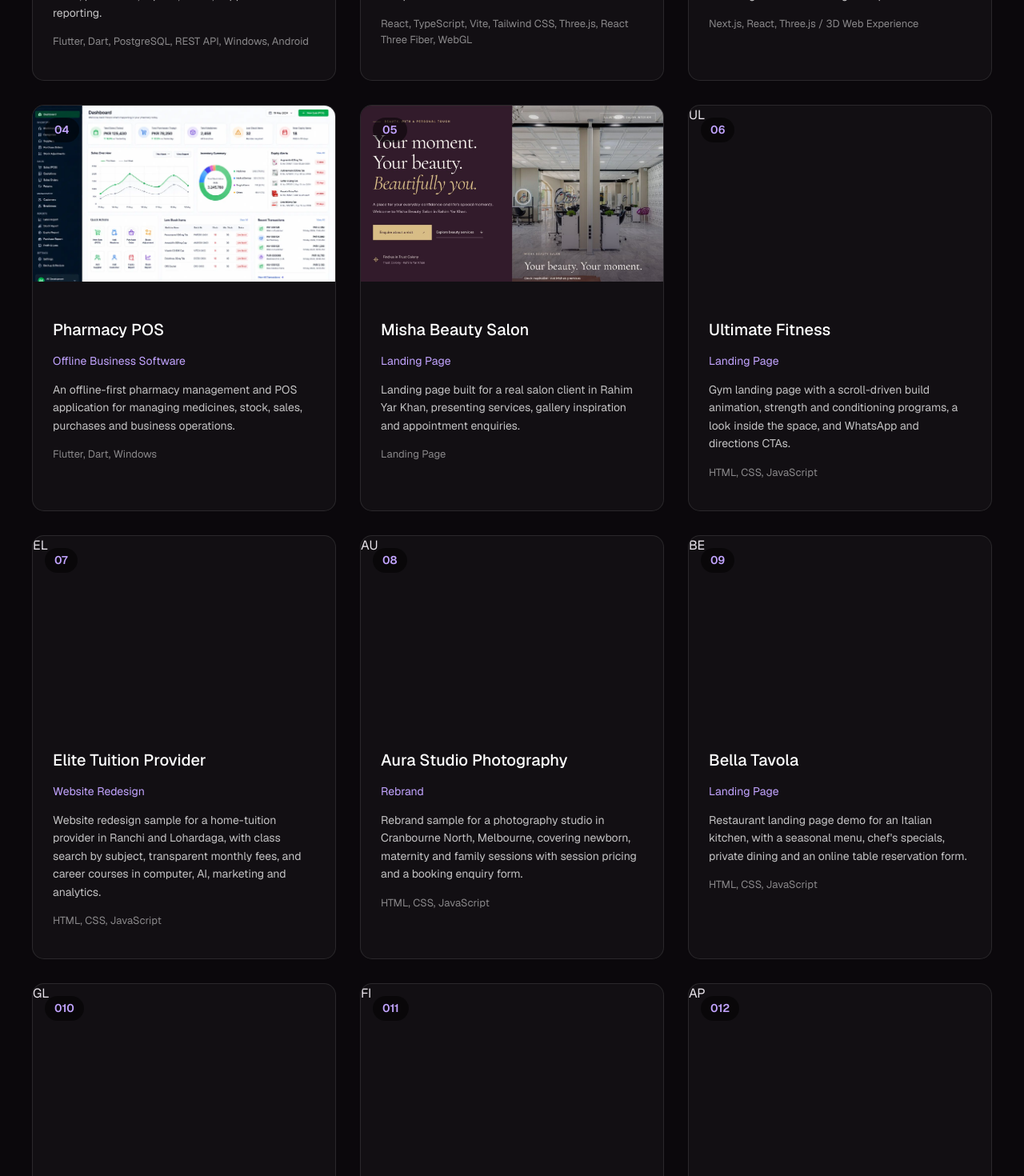
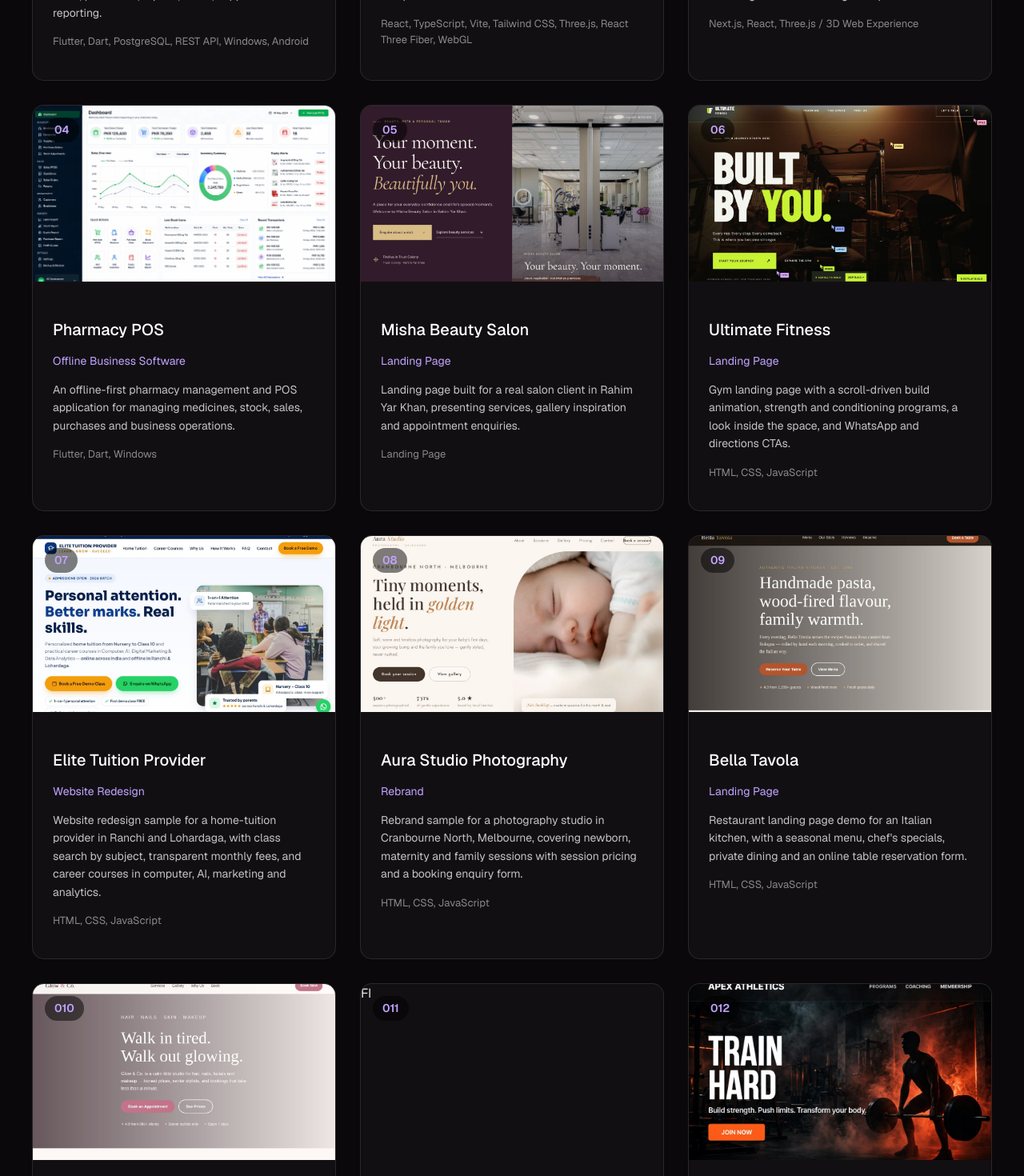
Before and after one commit to u737300-ui/portfolio-website, a React (Vite) app: page /myworks in a window 1280 px wide. Shown: the part 820-2290 px from the top of the page at 80% size. Built offline with nearby package versions, Linux system fonts and the light colour scheme.

Commit message:
Add project images

```diff
--- a/src/config.ts
+++ b/src/config.ts
@@ -71,6 +71,7 @@ export const config = {
             technologies: "HTML, CSS, JavaScript",
             features: ["Scroll-driven build animation with replay", "Strength, conditioning & cardio sections", "The Space tour and location", "WhatsApp and Google Maps CTAs"],
             link: "https://raiarslan1744.github.io/ultimate-fitness-preview/",
+            image: "/projects/ultimate.jpg",
             status: "Live Demo"
         },
         {
@@ -81,6 +82,7 @@ export const config = {
             technologies: "HTML, CSS, JavaScript",
             features: ["Class search by class & subject", "Transparent monthly fees", "Home, centre & online modes", "Career courses in computer, AI, marketing & analytics"],
             link: "https://u737300-ui.github.io/elite-tuition-sample/",
+            image: "/projects/elite.jpg",
             status: "Live Demo"
         },
         {
@@ -91,6 +93,7 @@ export const config = {
             technologies: "HTML, CSS, JavaScript",
             features: ["Newborn, maternity & family sessions", "Session pricing from $590", "Studio & home sessions", "Online gallery & booking enquiry"],
             link: "https://u737300-ui.github.io/aura-studio-sample/",
+            image: "/projects/aura.jpg",
             status: "Live Demo"
         },
         {
@@ -101,6 +104,7 @@ export const config = {
             technologies: "HTML, CSS, JavaScript",
             features: ["Seasonal Italian menu", "Chef's specials & wine pairings", "Private dining & events", "Online table reservation form"],
             link: "https://u737300-ui.github.io/bella-tavola-demo/",
+            image: "/projects/bella.jpg",
             status: "Live Demo"
         },
         {
@@ -111,6 +115,7 @@ export const config = {
             technologies: "HTML, CSS, JavaScript",
             features: ["Hair, nails, skin & makeup services", "Transparent pricing", "Online booking request form", "Gallery of recent work"],
             link: "https://u737300-ui.github.io/glow-co-demo/",
+            image: "/projects/glow.jpg",
             status: "Live Demo"
         },
         {
@@ -130,6 +135,7 @@ export const config = {
             description: "Film-style dark cinematic landing page concept for a premium gym — parallax hero, bold typography, TRAIN HARD headline, WhatsApp join CTA; programs, coaching and membership sections.",
             technologies: "HTML, CSS, JavaScript",
             features: ["Parallax hero with bold TRAIN HARD headline", "Programs, coaching & membership sections", "WhatsApp join CTA", "Film-style dark cinematic design"],
+            image: "/projects/apex-cover.webp",
             status: "Design Concept"
         },
     ] as Project[],
```
